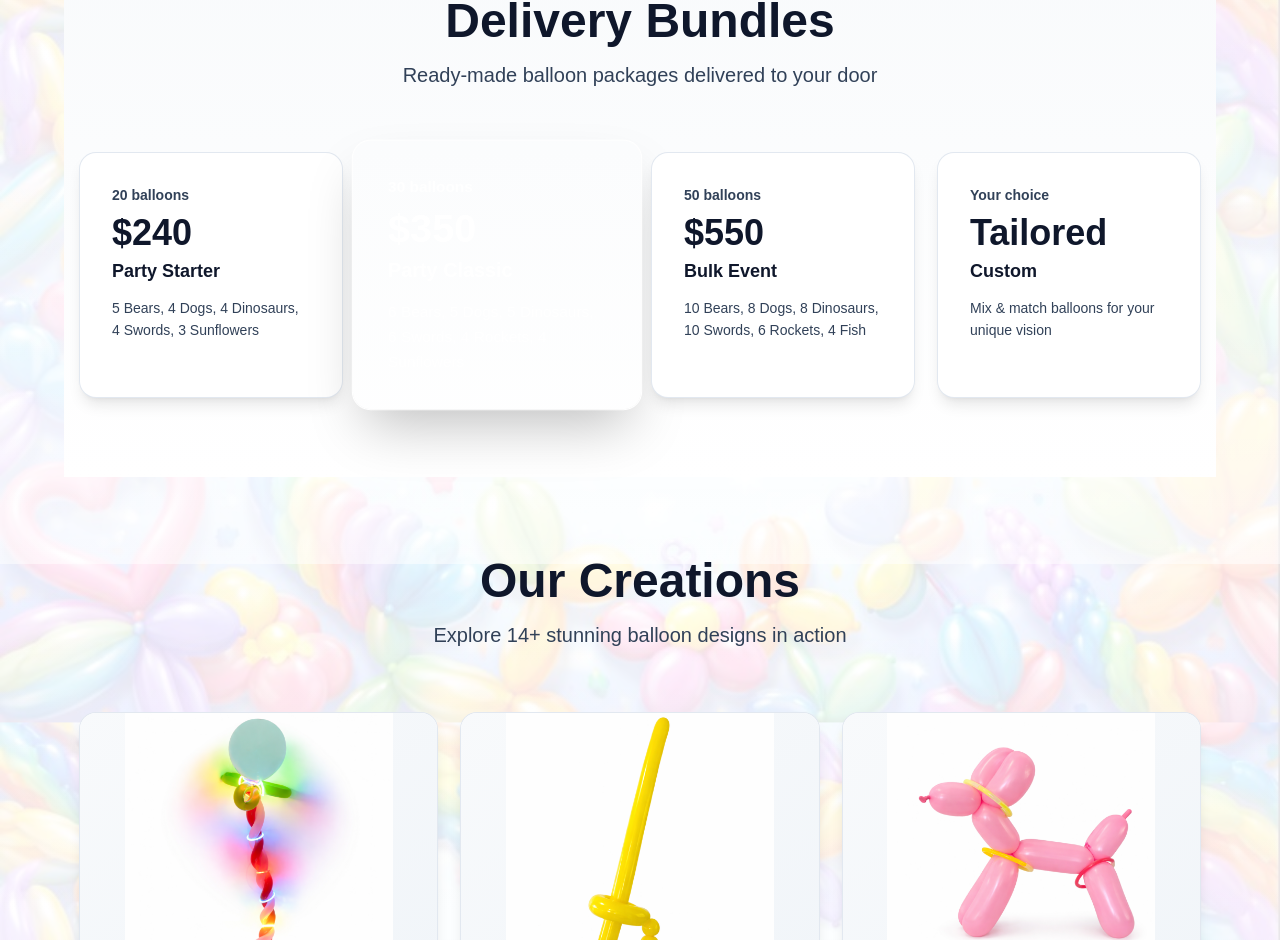
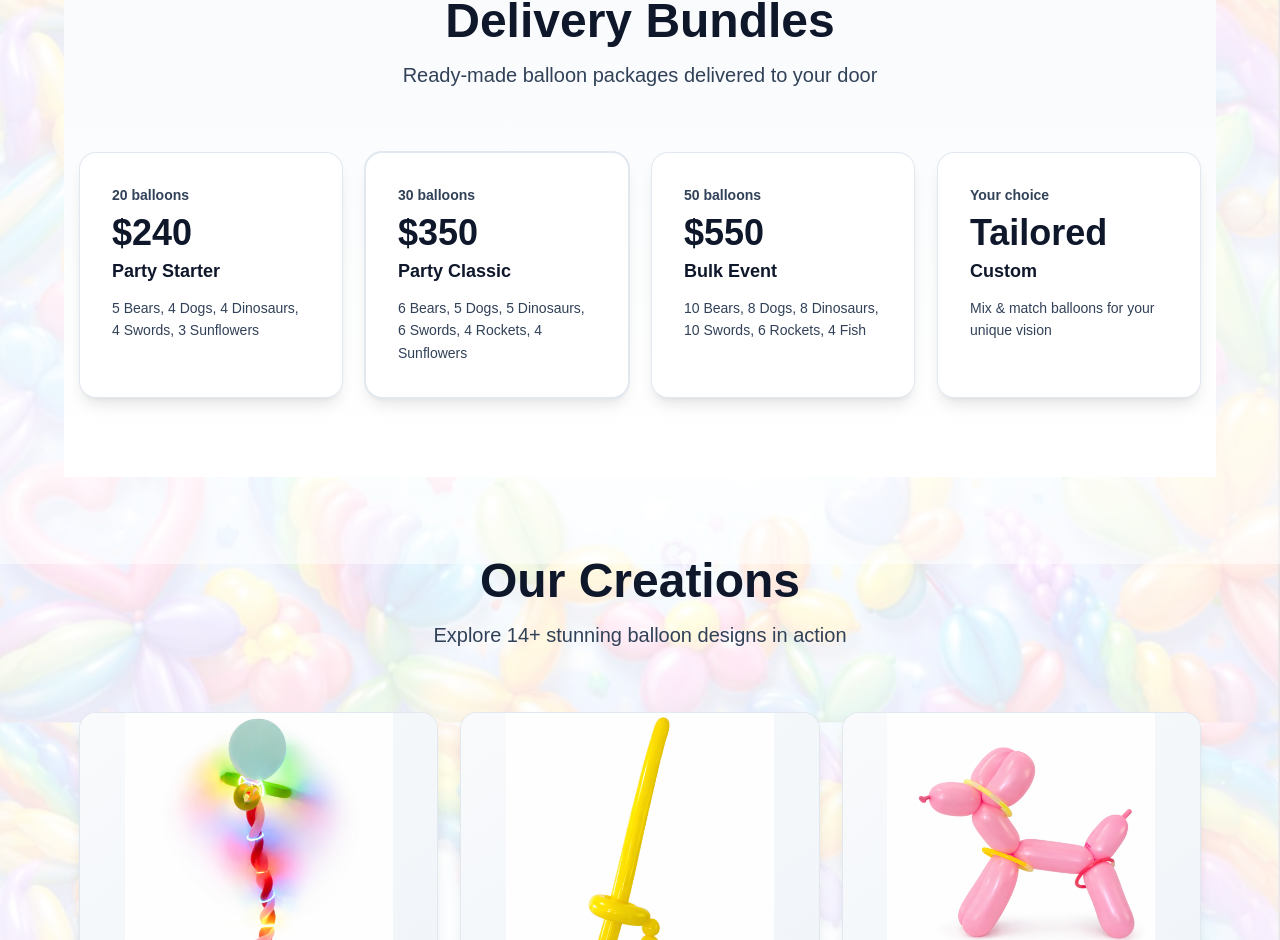
Before and after one commit to qianhaopower/littlewowballoonsmarketing, a Next.js app: page / in a window 1280 px wide. Shown: the part 1836-2776 px from the top of the page. Built offline with nearby package versions, Linux system fonts and the light colour scheme.

Commit message:
fix: make bundle cards use consistent styling

```diff
--- a/src/app/page.tsx
+++ b/src/app/page.tsx
@@ -221,18 +221,15 @@ export default function Home() {
   <div
     key={p.title}
     className={[
-      "rounded-2xl p-6 sm:p-8 ring-1 transition relative overflow-hidden",
-      p.highlight
-        ? "bg-gradient-to-br from-brand-orange to-brand-pink text-white ring-0 shadow-2xl shadow-brand-orange/30 md:scale-105 lg:scale-110"
-        : "bg-white ring-slate-200 shadow-lg hover:shadow-xl hover:ring-slate-300",
+      "rounded-2xl p-6 sm:p-8 ring-1 transition relative overflow-hidden bg-white ring-slate-200 shadow-lg hover:shadow-xl hover:ring-slate-300",
+      p.highlight ? "ring-2 ring-brand-orange/40" : "",
     ].join(" ")}
   >
-    {p.highlight && <div className="pointer-events-none absolute top-0 right-0 h-32 w-32 bg-white/10 rounded-full blur-2xl" />}
     <div className="relative z-10">
-      <div className={p.highlight ? "text-white/90 font-semibold text-xs sm:text-sm" : "text-slate-700 font-semibold text-xs sm:text-sm"}>{p.count}</div>
-      <div className={`mt-2 text-3xl sm:text-4xl font-black ${p.highlight ? "text-white" : "text-slate-900"}`}>{p.price}</div>
-      <div className={`mt-1 text-base sm:text-lg font-bold ${p.highlight ? "text-white" : "text-slate-900"}`}>{p.title}</div>
-      <div className={`mt-3 text-xs sm:text-sm leading-relaxed ${p.highlight ? "text-white/90" : "text-slate-700"}`}>{p.note}</div>
+      <div className="text-slate-700 font-semibold text-xs sm:text-sm">{p.count}</div>
+      <div className="mt-2 text-3xl sm:text-4xl font-black text-slate-900">{p.price}</div>
+      <div className="mt-1 text-base sm:text-lg font-bold text-slate-900">{p.title}</div>
+      <div className="mt-3 text-xs sm:text-sm leading-relaxed text-slate-700">{p.note}</div>
     </div>
   </div>
 ))}
```
